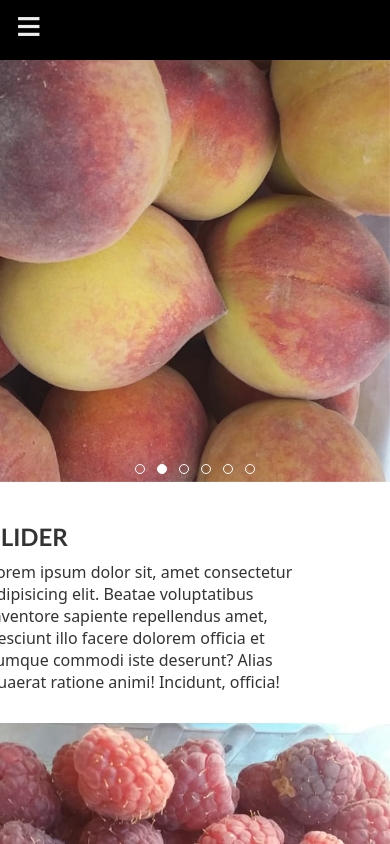
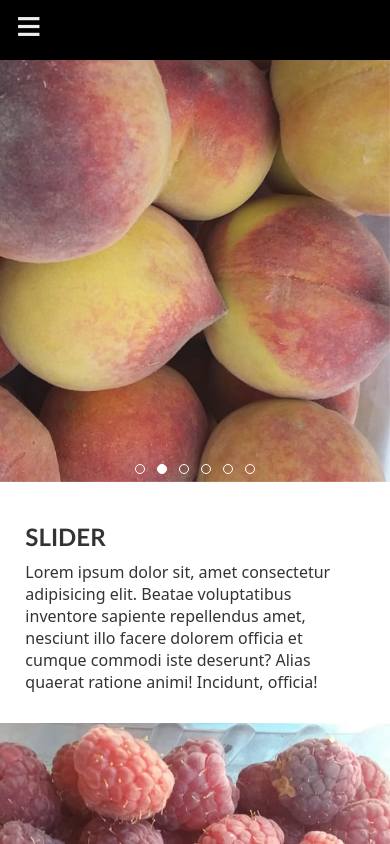
Before and after one commit to lefasom/laserafina, a Next.js app: page /Cocina in a window 390 px wide. Shown: the top 844 px of the page. Built offline with nearby package versions, Linux system fonts and the light colour scheme.

Commit message:
detail of slider

```diff
--- a/styles/slider.module.css
+++ b/styles/slider.module.css
@@ -102,7 +102,7 @@
     width: 100%;
   padding: 0px;
   margin: auto ;
-margin-left: -110px;
+margin-left: -37%;
 margin-top: 30px;
 margin-bottom: 30px;
   }
```
